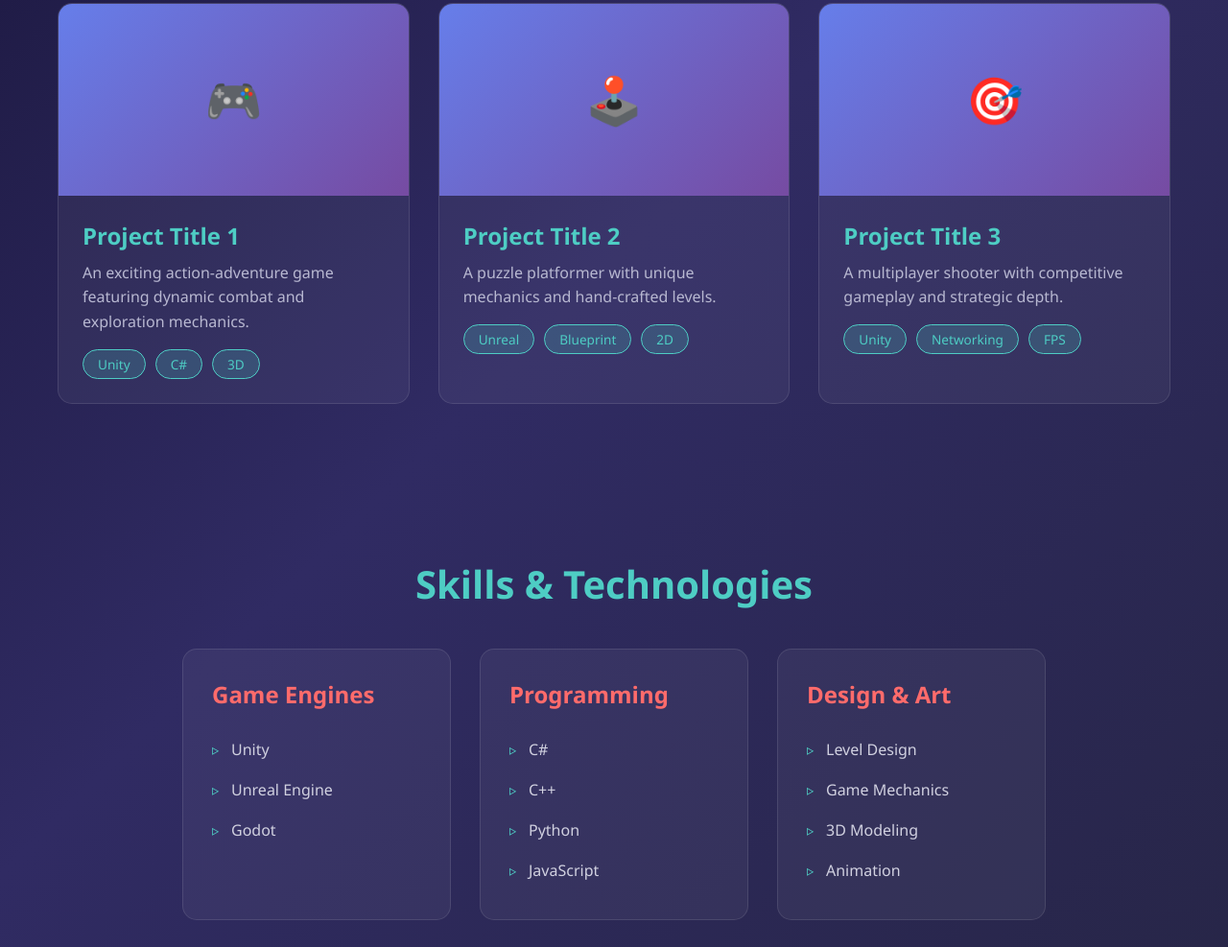
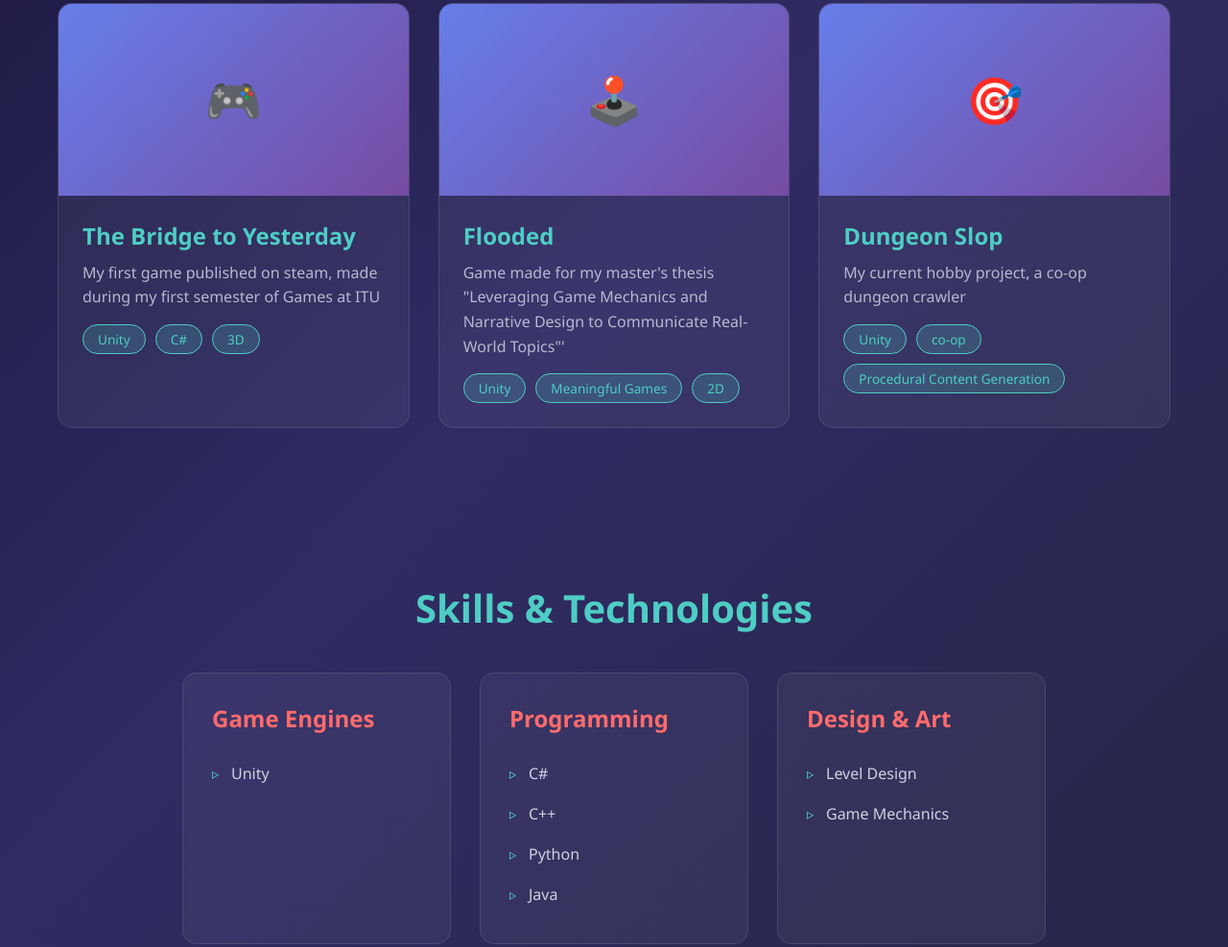
Before and after one commit to Gogthegog/Gogthegog.github.io, a plain HTML site: page index.html in a window 1280 px wide. Shown: the part 974-1961 px from the top of the page at 96% size. Drawn offline with Linux system fonts and the light colour scheme.

Commit message:
fill content

```diff
--- a/index.html
+++ b/index.html
@@ -295,7 +295,7 @@
 <body>
     <header>
         <div class="container">
-            <h1>Your Name</h1>
+            <h1>Oscar Strange</h1>
             <p class="subtitle">Game Developer & Designer</p>
         </div>
     </header>
@@ -326,8 +326,8 @@
                 <div class="project-card">
                     <div class="project-image">🎮</div>
                     <div class="project-info">
-                        <h3 class="project-title">Project Title 1</h3>
-                        <p class="project-description">An exciting action-adventure game featuring dynamic combat and exploration mechanics.</p>
+                        <h3 class="project-title">The Bridge to Yesterday</h3>
+                        <p class="project-description">My first game published on steam, made during my first semester of Games at ITU</p>
                         <div class="project-tags">
                             <span class="tag">Unity</span>
                             <span class="tag">C#</span>
@@ -339,11 +339,12 @@
                 <div class="project-card">
                     <div class="project-image">🕹️</div>
                     <div class="project-info">
-                        <h3 class="project-title">Project Title 2</h3>
-                        <p class="project-description">A puzzle platformer with unique mechanics and hand-crafted levels.</p>
+                        <h3 class="project-title">Flooded</h3>
+                        <p class="project-description">Game made for my master's thesis "Leveraging Game Mechanics and Narrative
+Design to Communicate Real-World Topics"'</p>
                         <div class="project-tags">
-                            <span class="tag">Unreal</span>
-                            <span class="tag">Blueprint</span>
+                            <span class="tag">Unity</span>
+                            <span class="tag">Meaningful Games</span>
                             <span class="tag">2D</span>
                         </div>
                     </div>
@@ -352,12 +353,12 @@
                 <div class="project-card">
                     <div class="project-image">🎯</div>
                     <div class="project-info">
-                        <h3 class="project-title">Project Title 3</h3>
-                        <p class="project-description">A multiplayer shooter with competitive gameplay and strategic depth.</p>
+                        <h3 class="project-title">Dungeon Slop</h3>
+                        <p class="project-description">My current hobby project, a co-op dungeon crawler</p>
                         <div class="project-tags">
                             <span class="tag">Unity</span>
-                            <span class="tag">Networking</span>
-                            <span class="tag">FPS</span>
+                            <span class="tag">co-op</span>
+                            <span class="tag">Procedural Content Generation</span>
                         </div>
                     </div>
                 </div>
@@ -373,8 +374,6 @@
                     <h3>Game Engines</h3>
                     <ul>
                         <li>Unity</li>
-                        <li>Unreal Engine</li>
-                        <li>Godot</li>
                     </ul>
                 </div>
 
@@ -384,7 +383,7 @@
                         <li>C#</li>
                         <li>C++</li>
                         <li>Python</li>
-                        <li>JavaScript</li>
+                        <li>Java</li>
                     </ul>
                 </div>
 
@@ -393,8 +392,6 @@
                     <ul>
                         <li>Level Design</li>
                         <li>Game Mechanics</li>
-                        <li>3D Modeling</li>
-                        <li>Animation</li>
                     </ul>
                 </div>
             </div>
@@ -407,9 +404,9 @@
             <div class="contact-content">
                 <p style="font-size: 1.2rem; color: #d1d1e0; margin-bottom: 20px;">Interested in working together? Let's connect!</p>
                 <div class="contact-links">
-                    <a href="mailto:your.email@example.com" class="contact-link">Email Me</a>
-                    <a href="https://github.com/yourusername" class="contact-link">GitHub</a>
-                    <a href="https://linkedin.com/in/yourprofile" class="contact-link">LinkedIn</a>
+                    <a href="mailto:oscar@gludsted-strange.dk" class="contact-link">Email Me</a>
+                    <a href="https://github.com/Gogthegog" class="contact-link">GitHub</a>
+                    <a href="https://www.linkedin.com/in/oscar-gludsted-strange/" class="contact-link">LinkedIn</a>
                 </div>
             </div>
         </div>
@@ -417,7 +414,7 @@
 
     <footer>
         <div class="container">
-            <p>&copy; 2025 Your Name. All rights reserved.</p>
+            <p>2025 Oscar Gludsted Strange.</p>
         </div>
     </footer>
 
```
